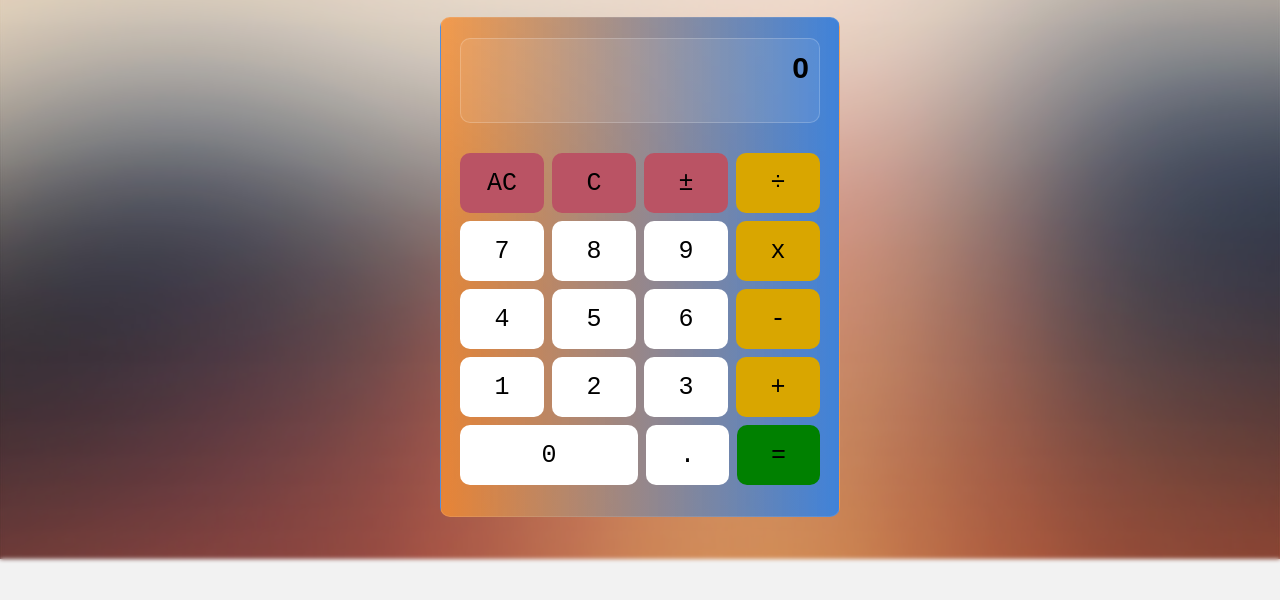
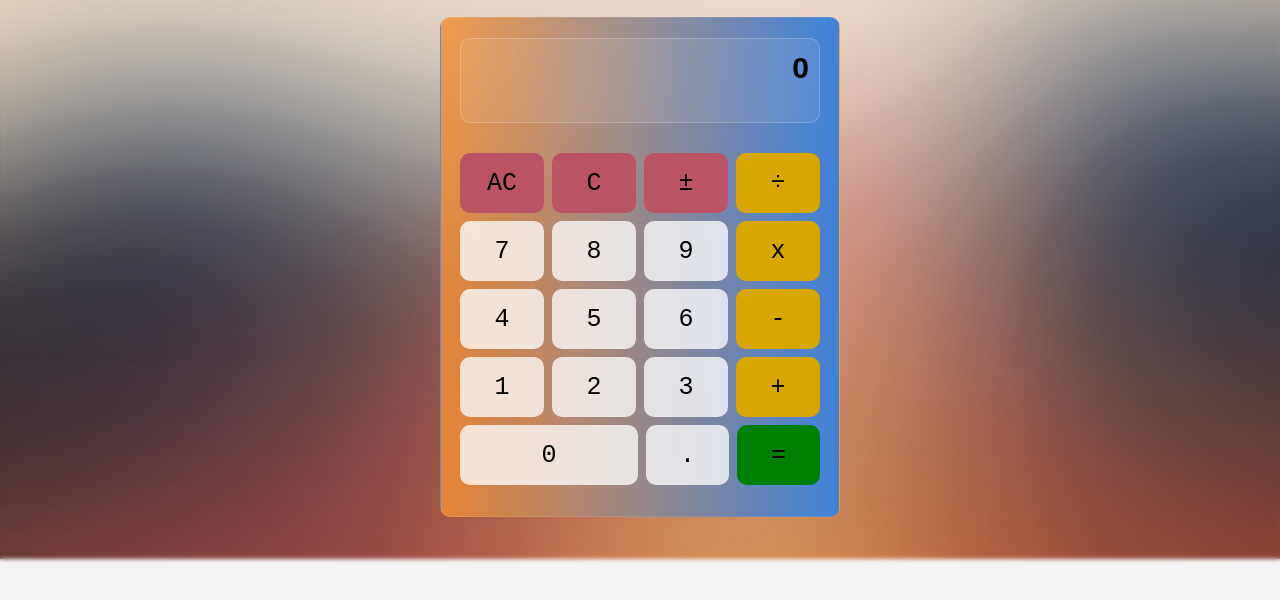
Before and after one commit to phucthanh1106/Calculator, a plain HTML site: page index.html in a window 1280 px wide. Shown: the part 120-720 px from the top of the page. Drawn offline with Linux system fonts and the light colour scheme.

Commit message:
small change to color

```diff
--- a/styles.css
+++ b/styles.css
@@ -108,7 +108,7 @@ button {
 }
 
 button[data-number] {
-    background-color: white;
+    background-color: rgba(255, 255, 255, 0.763);
 }
 
 button[data-op] {
@@ -121,7 +121,7 @@ button[data-op = "equal"] {
 
 
 button[data-op="point"] {
-    background-color: white;
+    background-color: rgba(255, 255, 255, 0.763);
 }
 
 
```
